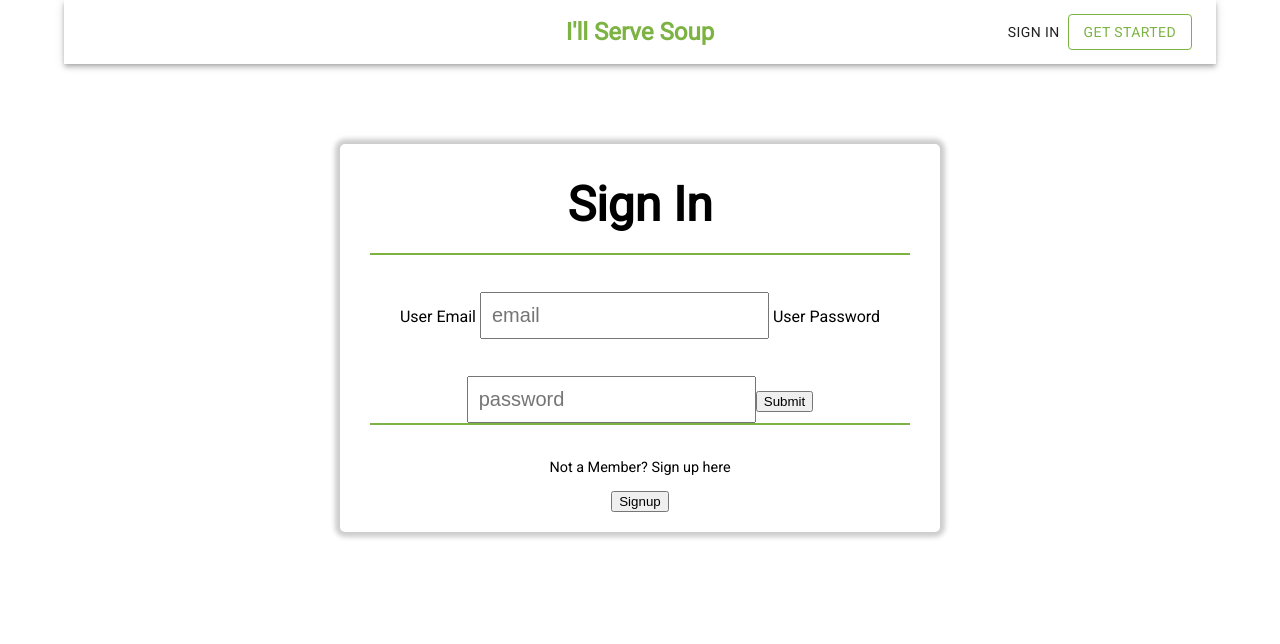
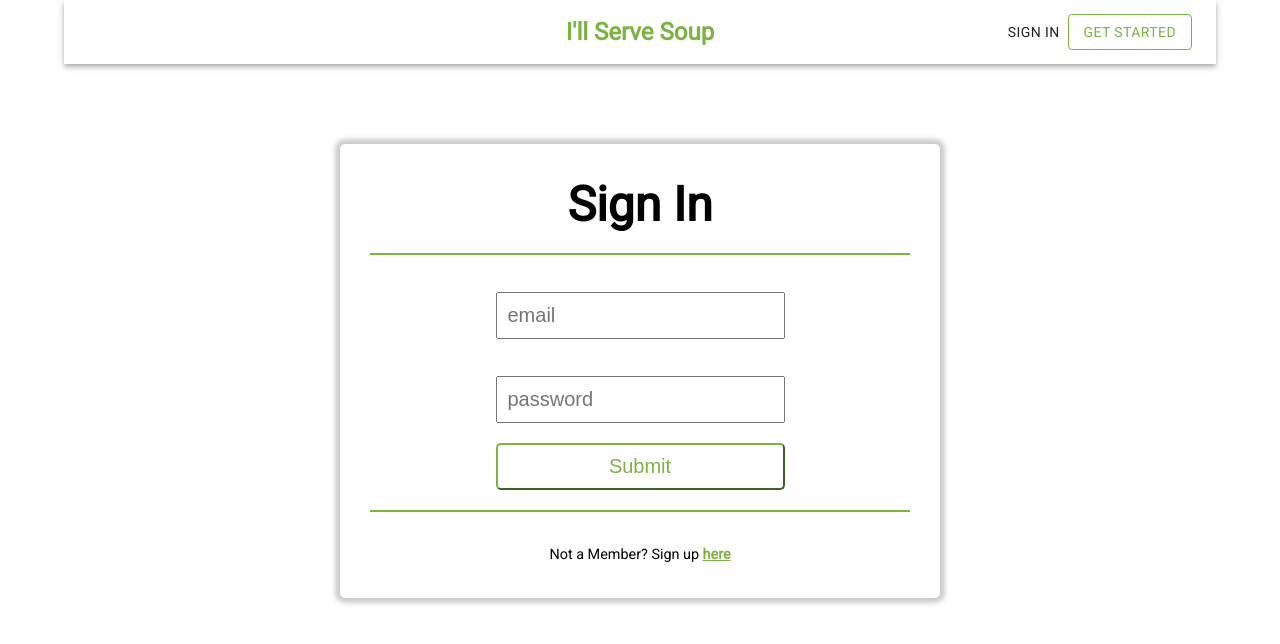
Before and after one commit to build-i-ll-serve-soup/Frontend, a React (Create React App) app in the folder i-ll-serve-soup/: page /login in a window 1280 px wide. Shown: the top 644 px of the page. Built offline with nearby package versions, Linux system fonts and the light colour scheme.

Commit message:
Styled sign in page

```diff
--- a/i-ll-serve-soup/src/components/Login.js
+++ b/i-ll-serve-soup/src/components/Login.js
@@ -1,4 +1,6 @@
 import React, { useState } from "react";
+import { Link } from "react-router-dom";
+
 import axios from "axios";
 
 const deployedUrl = "https://bw-ill-serve-soup.herokuapp.com";
@@ -42,44 +44,28 @@ const Login = props => {
       <div className="form-header">
         <h1>Sign In</h1>
       </div>
-      <form onSubmit={submitForm}>
-        <label htmlFor="name"> User Email </label>
+      <form className="form" onSubmit={submitForm}>
         <input
+          required
           type="text"
           name="email"
           placeholder="email"
           value={user.name}
           onChange={changeHandler}
         />
-        <label htmlFor="password"> User Password </label>
         <input
-          type="text"
+          required
+          type="password"
           name="password"
           placeholder="password"
           value={user.password}
           onChange={changeHandler}
         />
-        {/* <label htmlFor = "email">  User Email </label>
-                 <input
-                type="email"
-                name="email"
-                placeholder="Type Email Here"
-                value={user.email}
-                onChange={changeHandler}
-                />
-             <label htmlFor = "role">  User Role </label>
-                 <input
-                type="text"
-                name="role"
-                placeholder="Type Role Here"
-                value={user.role}
-                onChange={changeHandler}
-                /> */}
-        <button type="submit">Submit</button>
+
+        <button className="form-button" type="submit">Submit</button>
       </form>
       <div className="form-footer">
-        <p>Not a Member? Sign up here</p>
-        <button>Signup</button>
+        <p>Not a Member? Sign up <Link to='/signup' style={{color: '#7cb342', fontWeight: 'bold'}}>here</Link></p>
       </div>
     </div>
   );
```
